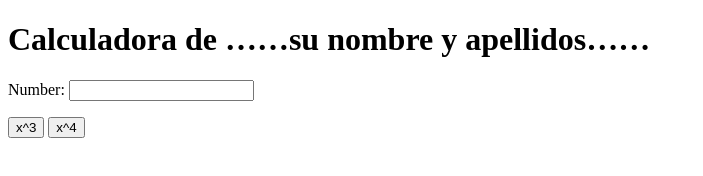
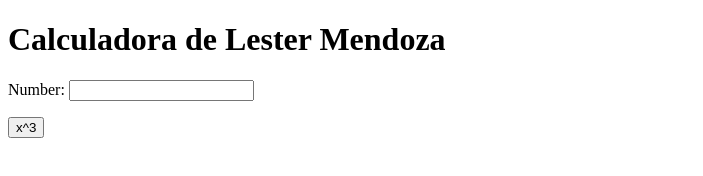
Before and after one commit to lwmendoza/my_calculator_2, a plain HTML site: page index.html in a window 1280 px wide. Shown: the whole page, without its empty margins (0-703 px from the left). Drawn offline with Linux system fonts and the light colour scheme.

Commit message:
x^3 button

```diff
--- a/index.html
+++ b/index.html
@@ -5,22 +5,17 @@
 		<meta charset="utf-8">
 	</head>
 	<body>
-		<h1>Calculadora de ……su nombre y apellidos……</h1>
+		<h1>Calculadora de Lester Mendoza</h1>
 		Number:
 		<input type="text" id="n1">
 		<p>
 			<button onclick="cube()"> x^3 </button>
-			<button onclick="power_4()"> x^4</button>
 		</p>
 		<script type="text/javascript">
 			function cube() {
 				var num = document.getElementById("n1");
 				num.value = Math.pow(num.value, 3);
 			}
-			function power_4() {
-				var num = document.getElementById("n1");
-				num.value = Math.pow(num.value, 4);
-			}
 		</script>
 	</body>
 </html>
```
